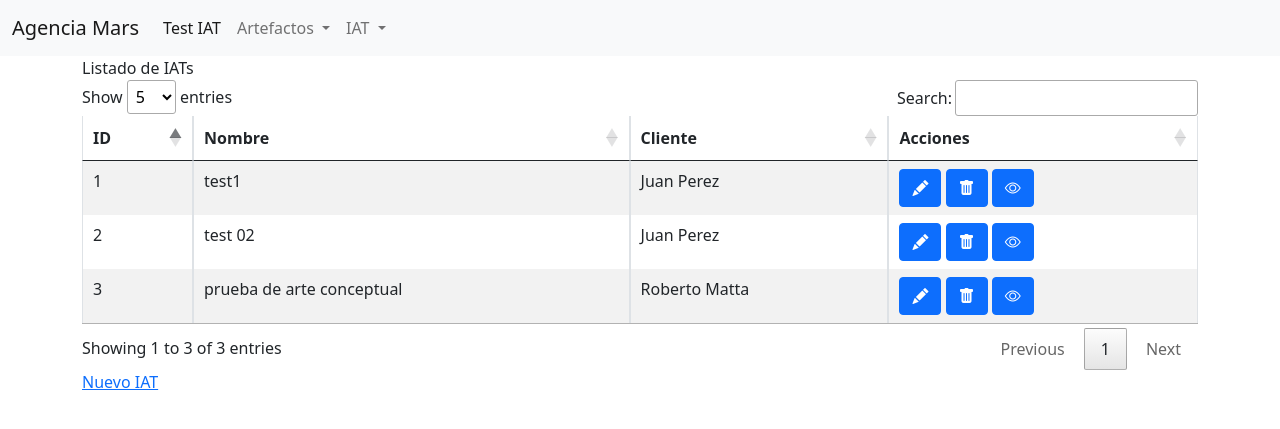
After one commit to pfuentea/agencia_mars, a Django app: page /iat/ in a window 1280 px wide. The commit adds this page. Shown: the top 429 px of the page. Run offline with Django 3.2, Linux system fonts and the light colour scheme; data comes from the database, SQL or seed files in the repository; some libraries are stand-ins or nearby versions.

Commit message:
Creación de test desde origen hasta adjetivos

```diff
--- a/test_iat/templates/base.html
+++ b/test_iat/templates/base.html
@@ -49,10 +49,11 @@
                             IAT
                         </a>
                         <ul class="dropdown-menu" aria-labelledby="navbarDropdown">
-                            <li><a class="dropdown-item" href="/config/init">Crear nuevo IAT</a></li>
-                            <li><a class="dropdown-item" href="/categoria">Agregar Categoria</a></li>
-                            <li><a class="dropdown-item" href="/categoria">Agregar Caracteristicas</a></li>
-                            <li><a class="dropdown-item" href="/producto">Agregar Adjetivos</a></li>
+                            <li><a class="dropdown-item" href="/iat">Listado de  IAT</a></li>
+                            <li><a class="dropdown-item" href="/iat/new">Crear nuevo IAT</a></li>
+                            <li><a class="dropdown-item" href="/iat/config/cat">Agregar Categoria</a></li>
+                            <li><a class="dropdown-item" href="/iat/config/car">Agregar Caracteristicas</a></li>
+                            <li><a class="dropdown-item" href="/iat/config/adj">Agregar Adjetivos</a></li>
 
                         </ul>
                     </li>
--- /dev/null
+++ b/test_iat/templates/iat.html
@@ -0,0 +1,199 @@
+{% extends './base.html' %}
+{% block content %}
+<div class="container">
+    {% ifequal accion "default" %}
+    <div class="row">
+        <div class="col">
+            Listado de IATs
+        </div>
+    </div>
+    <div class="row">
+        <div class="col">
+            <div class="table-responsive">
+                <table id="shows" class="table table-striped table-bordered" width="100%" >
+                    <thead>
+                        <tr>
+                            <th>ID</th>
+                            <th>Nombre</th>
+                            <th>Cliente</th>
+                            <th>Acciones</th>
+                        </tr>
+                    </thead>
+                    <tbody>
+                    {% for iat in iats %}
+                        <tr>
+                            <td> {{iat.id}}</td>
+                            <td> {{iat.nombre}}</td>
+                            <td> {{iat.cliente.nombre}}</td>
+                            <td><span data-placement="top" data-toggle="tooltip" title="Editar">
+                                    <a href="/iat/{{iat.id}}/edit" class="btn btn-primary btn-xs" data-title="view" data-toogle="modal" data-target="#view">
+                                        <i class="bi bi-pencil-fill"></i>
+                                    </a>
+                                </span>
+                                <span data-placement="top" data-toggle="tooltip" title="Delete">
+                                    <a href="#" data-href="/cliente/{{iat.id}}/destroy" class="btn btn-primary btn-xs" data-title="view" data-bs-toggle="modal" data-bs-target="#confirm-delete">
+                                        <i class="bi bi-trash-fill"></i>
+                                    </a>
+                                </span>
+                                {% if iat.categorias.count < 1 %}
+                                    <a href="/iat/categoria/add/{{iat.id}}">ADD CAT</a>
+                                {% endif %}
+                                <a href="/iat/{{iat.id}}" data-href="/iat/{{iat.id}}" class="btn btn-primary btn-xs" data-title="view" title="detalles" >
+                                    <i class="bi bi-eye"></i>
+                                </a>
+                            </td>
+                        </tr>
+                    {% endfor %}
+                    </tbody>
+                </table>
+            </div>
+        </div>
+    </div>
+    <div class="row">
+        <div class="col-8">
+            <a href="/iat/new">Nuevo IAT</a>
+        </div>
+    </div>
+    {% endifequal %}
+    {% ifequal accion "new" %}
+    <div class="row">
+        <div class="col">
+            <form action="/iat/new" method="POST">
+                {% csrf_token %}
+                <div class="row">
+                    <div class="col-8">
+                        <label for="cliente" class="form-label">Cliente</label>
+                        <select name="cliente" id="cliente">
+                            <option value="">Seleccione un cliente</option>
+                            {% for c in clientes %}
+                                <option value="{{c.id}}">{{c.nombre}}</option>
+                            {% endfor %}
+                            <option value="otro">Nuevo Cliente</option>
+                        </select>
+                        <input type="text" class="form-control" id="cliente_nuevo" name="cliente_nuevo">
+                    </div>
+                </div>
+                <div class="row">
+                    <div class="col-8">
+                        <label for="testName" class="form-label">Nombre del Test</label>
+                        <input type="text" class="form-control" id="testName" name="testName">
+                    </div>
+                </div>
+                <div class="row">
+                    <div class="col-8 mt-3">
+                        <button type="submit" class="btn btn-outline-primary btn-sm">Continuar</button>
+                    </div>
+                </div>
+            </form>
+        </div>
+    </div>
+    {% endifequal %}
+    {% ifequal accion "edit" %}
+    <div class="row">
+        <div class="col">
+            <form action="/iat/{{iat.id}}/edit" method="POST">
+                {% csrf_token %}
+                <div class="row">
+                    <div class="col-8">
+                        <label for="cliente" class="form-label">Cliente</label>
+                        <select name="cliente" id="cliente">
+                            <option value="">Seleccione un cliente</option>
+                            {% for c in clientes %}
+                                <option value="{{c.id}}"
+                                {% if c.id == iat.cliente.id  %}
+                                    selected
+                                {% endif %}
+                                >{{c.nombre}}</option>
+                            {% endfor %}
+                            <option value="otro">Nuevo Cliente</option>
+                        </select>
+                        <input type="text" class="form-control" id="cliente_nuevo" name="cliente_nuevo">
+                    </div>
+                </div>
+                <div class="row">
+                    <div class="col-8">
+                        <label for="testName" class="form-label">Nombre del Test</label>
+                        <input type="text" class="form-control" id="testName" name="testName" value="{{iat.nombre}}">
+                    </div>
+                </div>
+                <div class="row">
+                    <div class="col-8 mt-3">
+                        <a class="btn btn-outline-success btn-sm" href="/iat">Volver</a>
+                        <button type="submit" class="btn btn-outline-primary btn-sm">Continuar</button>
+                    </div>
+                </div>
+            </form>
+        </div>
+    </div>
+    {% endifequal %}
+    {% ifequal accion "detalle" %}
+    <div class="row">
+        <div class="col-8">
+            <h3>Cliente : {{iat.cliente.nombre}}</h3>
+            <h3>Nombre Test : {{iat.nombre}}</h3>
+            <h4>Categoria :
+                {{categoria.nombre}}
+                {% if categoria == "vacio" %}
+                <a href="/iat/categoria/add/{{iat.id}}">ADD CAT</a>
+                {% endif %}
+            </h4>
+            <h4>Caracteristicas :</h4>
+            {% if tcat.car_cat.count > 0 %}
+
+
+            <div class="table-responsive">
+                <table id="caracteristicas" class="table table-striped table-bordered" width="100%" >
+                    <thead>
+                        <tr>
+                            <th>Caracteristica</th>
+                            <th>Acciones</th>
+                        </tr>
+                    </thead>
+                    <tbody>
+                    {% for t in caract %}
+                        <tr>
+                            <td> {{t.nombre}}</td>
+                            <td>
+                                <a href="/iat/caracteristica/remove/{{iat.id}}?car_id={{t.id}}">[X]</a>
+                                <a href="/iat/adjetivo/add/{{t.id}}">add adj</a>
+                            </td>
+                        </tr>
+                    {% empty %}
+                    <tr>
+                        <td> No existen caracteristicas asociadas aún</td>
+                        <td> X </td>
+                    </tr>
+                    {% endfor %}
+                    </tbody>
+                </table>
+            </div>
+            {% endif %}
+            <form action="/iat/caracteristica/add/{{iat.id}}" method="POST">
+                {% csrf_token %}
+                <select name="car" id="car">
+                    {% for c in cars %}
+                    <option value="{{c.id}}">{{c.nombre}}</option>
+                    {% endfor %}
+                    <option value="otro">Nueva Caracteristica</option>
+                </select>
+                <input type="text" name="new_car" id="new_car">
+                <button type="submit" class="btn btn-outline-primary">Agregar nueva caracteristica</a>
+            </form>
+
+        </div>
+    </div>
+
+    {% endifequal %}
+</div>
+
+<script>
+    $(document).ready(function() {
+        var oTblReport = $('#shows')
+        oTblReport.DataTable({
+            "search": 'Buscar',
+            "aLengthMenu":[[5,10,15,25,-1],[5,10,15,25,"All"]],
+            "iDisplayLength":5
+        });
+    });
+</script>
+{% endblock %}
--- a/test_iat/templates/primera_parte.html
+++ b/test_iat/templates/primera_parte.html
@@ -48,7 +48,7 @@
     </div>
 </div>
 
-<form action="">
+<form action="/" mehtod="POST">
     <input type="hidden" value="milisegundos">
 </form>
 
--- a/test_iat/urls.py
+++ b/test_iat/urls.py
@@ -33,8 +33,17 @@ urlpatterns = [
     path('adjetivo/<int:adj_id>/edit', views.adjetivo_edit),
     path('adjetivo/<int:adj_id>/destroy', views.adjetivo_destroy),
     # creacion de test
+    path('iat/', views.iat ),
+    path('iat/new', views.iat_new),
+    path('iat/<int:iat_id>/edit', views.iat_edit),
+    path('iat/<int:iat_id>/destroy', views.iat_destroy),
+    path('iat/<int:iat_id>', views.iat_detalle ),
+
     ### analisis categoria
-    path('config/init', views.config_init),
-    path('config/cat', views.config_cat),
+    path('iat/categoria/add/<int:iat_id>', views.iat_add_cat),
+    path('iat/caracteristica/add/<int:iat_id>', views.iat_add_car),
+    path('iat/caracteristica/remove/<int:iat_id>', views.iat_rem_car),
+    path('iat/adjetivo/add/<int:car_id>', views.iat_add_adj),
+
 
 ]
--- a/test_iat/views.py
+++ b/test_iat/views.py
@@ -1,6 +1,6 @@
 from django.core.checks import messages
 from django.shortcuts import render, HttpResponse,redirect
-from .models import Categoria, Cliente,Test,Caracteristica,Adjetivo,Producto
+from .models import Categoria, Cliente, Tcaracteristicas, Tcategoria,Test,Caracteristica,Adjetivo, Producto, Tadjetivos
 from django.contrib import messages
 from django.db import IntegrityError
 
@@ -293,24 +293,197 @@ def adjetivo_destroy(request,adj_id):
     return redirect('/adjetivo')
 
 #Creación de nuevo test:
-def config_init(request):
-    clientes=Cliente.objects.all()
+def iat(request):
+    iats=Test.objects.all()
     context={
-        "clientes":clientes,
-        "paso":"uno"
+        "iats":iats,
+        "accion":'default'
     }
-    return render(request, 'configuracion.html', context)
+    return render(request, 'iat.html', context)
 
-#Recibo el nuevo test y le pongo una categoria:
-def config_cat(request):
-    testName=request.POST['testName']
-    #el ciente puede ser antiguo
-    cliente_id=request.POST['cliente']
-    #el ciente puede ser nuevo
+def iat_new(request):
+    if request.method=='GET':
+        clientes=Cliente.objects.all()
+        context = {
+        "accion":'new',
+        "clientes":clientes
+        }
+        return render(request, 'iat.html', context)
+    if request.method == "POST":
+        testName=request.POST['testName']
+        if request.POST['cliente']=='otro':
+            cliente_nuevo=request.POST['cliente_nuevo']
+            target=Cliente.objects.create(nombre=cliente_nuevo)
+        else:
+        #el ciente puede ser antiguo
+            cliente_id=request.POST['cliente']
+            target=Cliente.objects.get(id=cliente_id)
 
-    categorias=Categoria.objects.all()
+        new_iat=Test.objects.create(cliente=target,nombre=testName)
+
+        messages.success(request,f'Creación de nuevo IAT exitoso!')
+        return redirect('/iat')
+
+
+def iat_edit(request,iat_id):
+    if request.method=='GET':
+        iat=Test.objects.get(id=iat_id)
+        clientes=Cliente.objects.all()
+        context={
+            "iat":iat,
+            "accion":'edit',
+            "clientes":clientes
+        }
+        return render(request, 'iat.html', context)
+    if request.method=='POST':
+        testName=request.POST['testName']
+        if request.POST['cliente']=='otro':
+            cliente_nuevo=request.POST['cliente_nuevo']
+            target=Cliente.objects.create(nombre=cliente_nuevo)
+        else:
+        #el ciente puede ser antiguo
+            cliente_id=request.POST['cliente']
+            target=Cliente.objects.get(id=cliente_id)
+        iat=Test.objects.get(id=iat_id)
+        iat.cliente=target
+        iat.nombre=testName
+        iat.save()
+        messages.success(request,f'Modificación de IAT exitosa!')
+        return redirect('/iat')
+
+
+
+def iat_destroy(request,iat_id):
+
+    return redirect('/iat')
+
+def iat_add_cat(request,iat_id):
+    iat=Test.objects.get(id=iat_id)
+    if request.method=='GET':
+        categorias=Categoria.objects.all()
+        context={
+            "iat":iat,
+            "categorias":categorias
+        }
+        return render(request, 'iat_categorias.html', context)
+    if request.method=='POST':
+
+        if request.POST['categoria']=='otro':
+            new_cat=request.POST['categoria_new']
+            categoria=Categoria.objects.create(nombre=new_cat)
+
+        else:
+            categoria=Categoria.objects.get(id=request.POST['categoria'])
+
+        tcat=Tcategoria.objects.create(categoria=categoria,test=iat)
+
+
+        return redirect('/iat')
+
+def iat_detalle(request,iat_id):
+    iat=Test.objects.get(id=iat_id)
+    caract=[]
+    categoria="vacio"
+    cars=[]
+    tcat=[]
+    if iat.categorias.count() >0:
+        tcat=Tcategoria.objects.get(id=iat.categorias.values_list('id')[0][0])
+        categoria=Categoria.objects.get(id=iat.categorias.values_list('categoria_id')[0][0])
+        result=tcat.car_cat.values_list('caracteristica_id')
+        result2 =tcat.car_cat.values_list('id')
+        i=0
+        for r in result:
+            c_aux=Caracteristica.objects.get(id=r[0])
+            caract.append({"id": result2[i][0],"nombre":c_aux.nombre})
+            i+=1
+
+        cars=Caracteristica.objects.all()
+
     context={
-        "categorias":categorias,
-        "paso":"dos"
+        "iat":iat,
+        "accion":"detalle",
+        "categoria": categoria,
+        "tcat": tcat,
+        "caract": caract,
+        "cars": cars
     }
-    return render(request, 'configuracion.html', context)
+    return render(request, 'iat.html', context)
+
+def iat_add_car(request,iat_id):
+    #falta validar que no se agregue 2 veces
+    iat=Test.objects.get(id=iat_id)
+    tcat=Tcategoria.objects.get(id=iat.categorias.values_list('id')[0][0])
+    if request.POST['car'] =='otro':
+        try:
+            caract= Caracteristica.objects.create(nombre=request.POST['new_car'])
+            messages.success(request,f'Caracteristica creada exitosamente!')
+        except IntegrityError:
+            messages.error(request,f'Esta caracteristica ya existe!')
+            caract=Caracteristica.objects.get(nombre=request.POST['new_car'])
+    else:
+        caract=Caracteristica.objects.get(id=request.POST['car'])
+    #agregamos la caract a la categoria
+
+    new_car=Tcaracteristicas.objects.create(caracteristica=caract,categoria=tcat)
+    messages.success(request,f'Caracteristica agregada exitosamente!')
+
+    return redirect('/iat/'+str(iat_id))
+
+def iat_rem_car(request,iat_id):
+    tcar_id=request.GET['car_id']
+    target=Tcaracteristicas.objects.get(id=tcar_id)
+    target.delete()
+    messages.success(request,f'Caracteristica eliminada exitosamente!')
+    return redirect('/iat/'+str(iat_id))
+
+def iat_add_adj(request,car_id):
+    if request.method=='GET':
+        tcar=Tcaracteristicas.objects.get(id=car_id)
+        iat=tcar.categoria.test
+        adjs_list=Adjetivo.objects.all()
+        adj1="Sin asignar"
+        adj2="Sin asignar"
+        #aca cuento los adjetivos que ya existen
+        n_adj=tcar.adj_car.count()
+        result=tcar.adj_car.values_list('adjetivo')
+        #result2 =tcar.adj_car.values_list('id')
+
+        if n_adj == 1:
+            adjetivo=Adjetivo.objects.get(id=result[0][0])
+            adj1={"nombre":adjetivo.nombre,"id":result[0][0]}
+        elif n_adj == 2:
+            adjetivo=Adjetivo.objects.get(id=result[0][0])
+            adj1={"nombre":adjetivo.nombre,"id":result[0][0]}
+            adjetivo=Adjetivo.objects.get(id=result[1][0])
+            adj2={"nombre":adjetivo.nombre,"id":adjetivo.id}
+        # if tcar
+        context={
+            "car":tcar,
+            "iat":iat,
+            "adjs_list":adjs_list,
+            "adj1":adj1,
+            "adj2":adj2
+        }
+        return render(request, 'iat_adjetivo.html', context)
+    if request.method=='POST':
+        adj1="Sin asignar"
+        adj2="Sin asignar"
+
+        tcar=Tcaracteristicas.objects.get(id=car_id)
+        n_adj=tcar.adj_car.count()
+        adj_id= request.POST['adj_id']
+        adjs_list=Adjetivo.objects.all()
+        iat=tcar.categoria.test
+        if n_adj < 2:
+            if adj_id == 'otro':
+                new_adj=request.POST['new_adj']
+                adj=Adjetivo.objects.create(nombre=new_adj)
+                messages.success(request,f'Nuevo adjetivo creado!')
+            else:
+                adj=Adjetivo.objects.get(id=adj_id)
+            tadj=Tadjetivos.objects.create(adjetivo=adj,caracteristica=tcar)
+            messages.success(request,f'Nuevo adjetivo añadido!')
+        else:
+            messages.warning(request,f'Cantidad de adjetivos máxima alcanzada!')
+
+        return redirect('/iat/adjetivo/add/'+str(car_id))
```
Also changed, not shown: test_iat/models.py (+9 -2 lines), test_iat/templates/configuracion.html (deleted, +0 -43 lines), test_iat/templates/iat_adjetivo.html (added, +46 -0 lines), test_iat/templates/iat_categorias.html (added, +37 -0 lines), db.sqlite3, test_iat/migrations/0003_test_nombre.py (added), test_iat/migrations/0004_auto_20210920_1123.py (added), test_iat/migrations/0005_tadjetivos.py (added).
